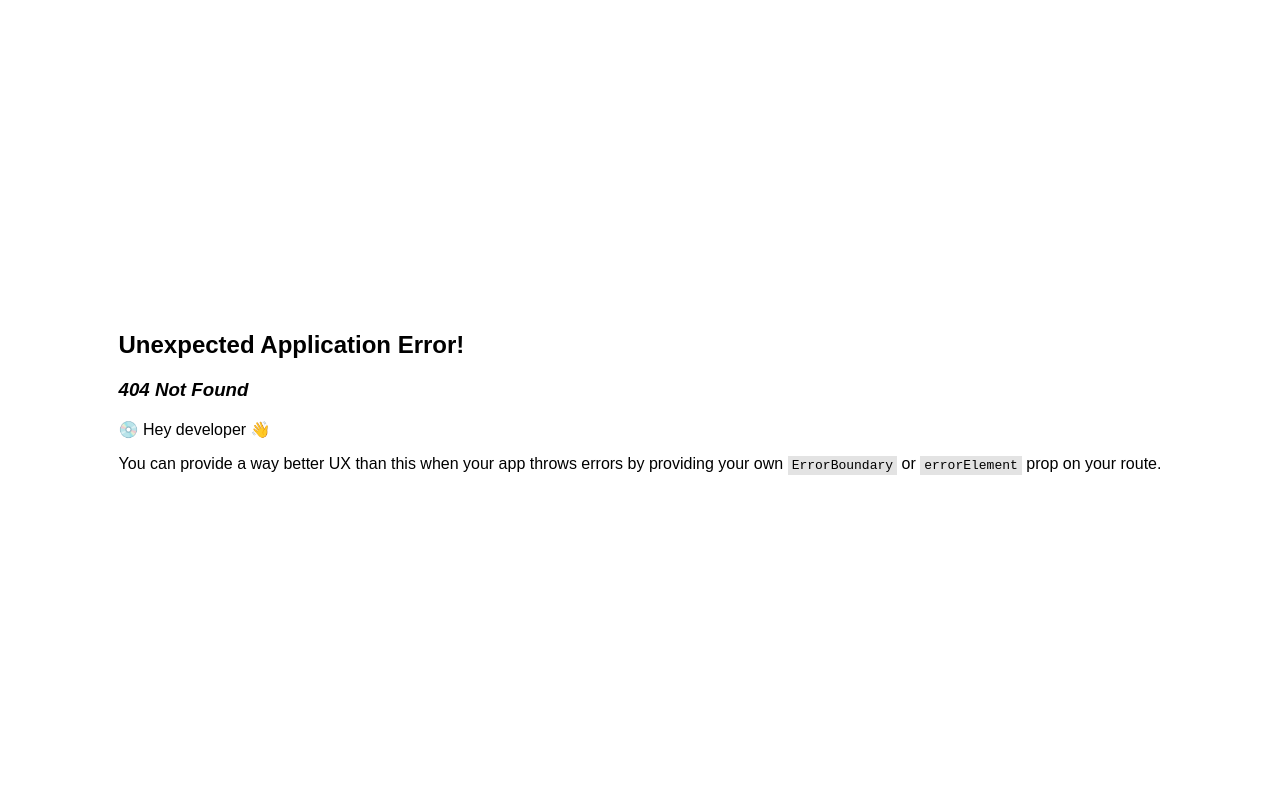
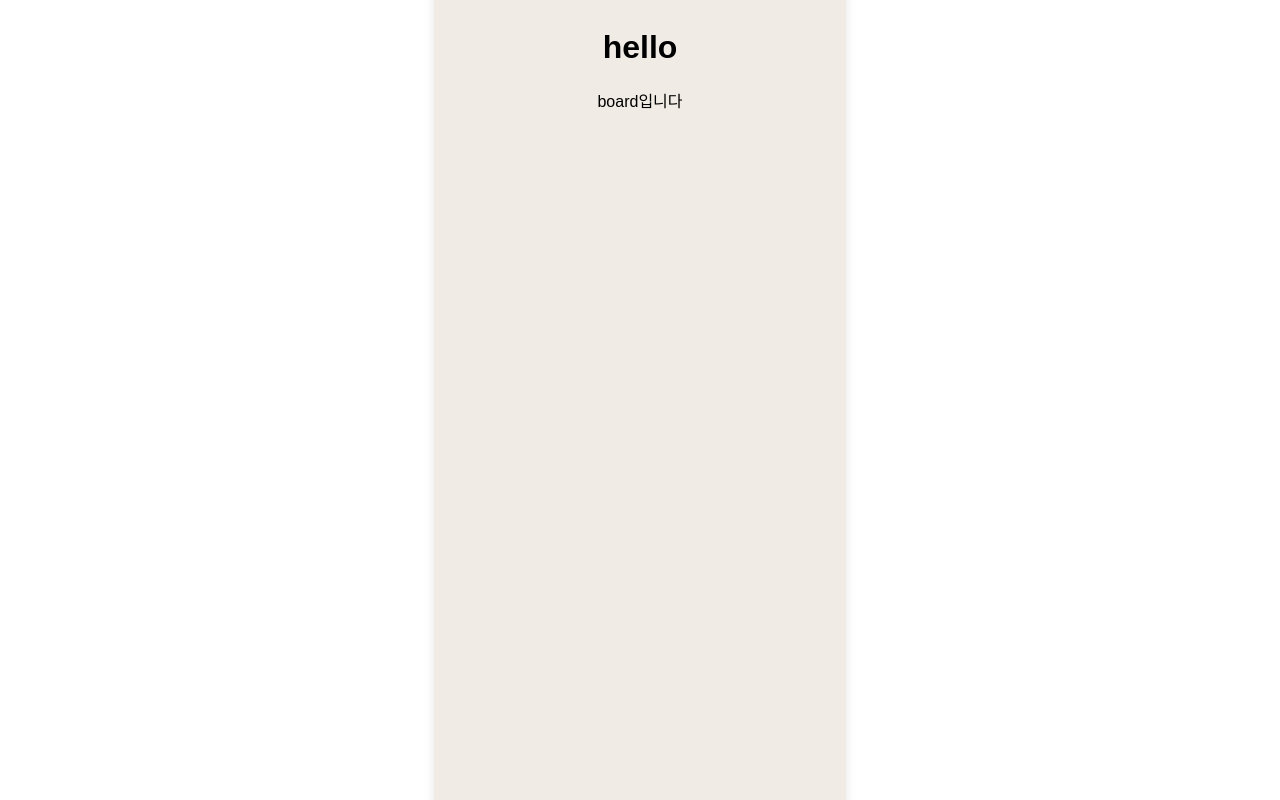
Before and after one commit to LIKELION-HUFS-12th/Dogak_FE2, a React (Vite) app: page /board in a window 1280 px wide. Before the commit this address had no page. Built offline with nearby package versions, Linux system fonts and the light colour scheme.

Commit message:
Feat: 게시판 router 연결

```diff
--- /dev/null
+++ b/src/features/board/BoardHome.jsx
@@ -0,0 +1,11 @@
+import React from 'react'
+
+function BoardHome() {
+  return (
+    <div>
+      board입니다
+    </div>
+  )
+}
+
+export default BoardHome
--- a/src/router.jsx
+++ b/src/router.jsx
@@ -1,5 +1,6 @@
 import { createBrowserRouter, Outlet } from "react-router-dom";
 import Temp from "./pages(temp)/temp";
+import BoardHome from "./features/board/BoardHome";
 
 function MainLayout() {
   return (
@@ -18,6 +19,10 @@ export default createBrowserRouter([
       {
         path: '/temp',
         element: <Temp />
+      },
+      {
+        path: '/board',
+        element: <BoardHome />
       }
     ]
   }
```
